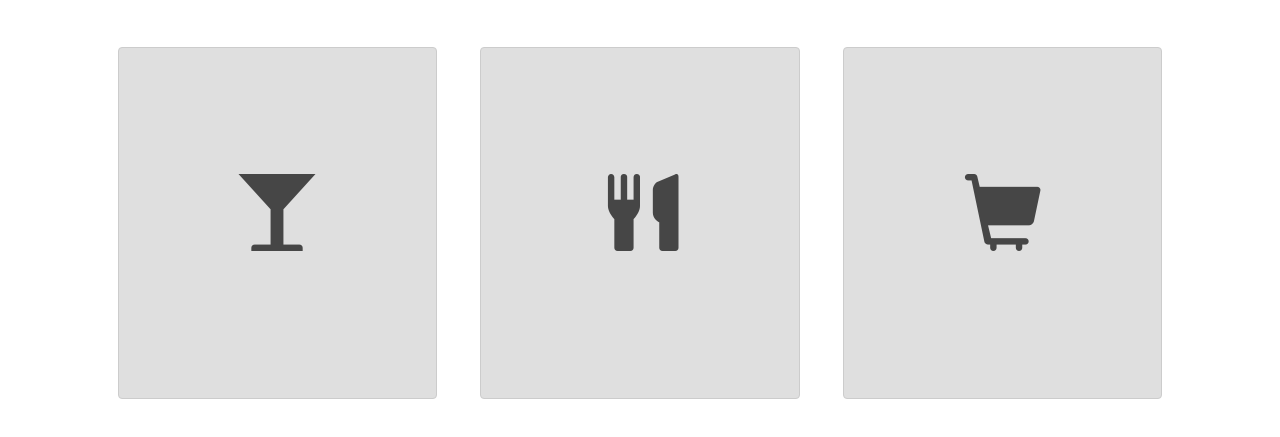
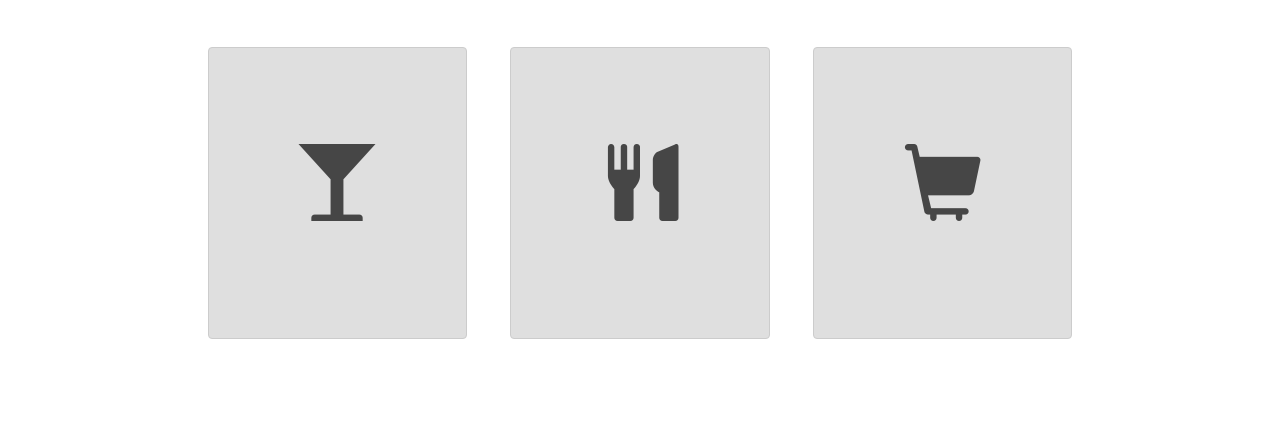
Before and after one commit to PDX-TAJ/angular-seed, a website: page app/index.html at #/view1 in a window 1280 px wide. Shown: the part 123-560 px from the top of the page. Drawn offline with nearby package versions, Linux system fonts and the light colour scheme; some packages are replaced by stand-ins of ours.

Commit message:
Fixed css

```diff
--- a/app/app.css
+++ b/app/app.css
@@ -31,9 +31,23 @@ body {
   padding: 0;
 }
 
-.home-button {
+.rest-button {
   font-size: 5.5em;
-  padding: 120px 120px 120px 120px;
+  padding: 90px 90px 90px 90px;
+  margin: 50px 20px 20px 20px;
+  color: #464646;
+  background-color: #dfdfdf;
+}
+.bar-button {
+  font-size: 5.5em;
+  padding: 90px 90px 90px 90px;
+  margin: 50px 20px 20px 20px;
+  color: #464646;
+  background-color: #dfdfdf;
+}
+.cart-button {
+  font-size: 5.5em;
+  padding: 90px 90px 90px 90px;
   margin: 50px 20px 20px 20px;
   color: #464646;
   background-color: #dfdfdf;
--- a/app/view1/view1.html
+++ b/app/view1/view1.html
@@ -3,13 +3,13 @@
 </div>
 
 <div class="text-center">
-    <button class="btn btn-default home-button">
+    <button class="btn btn-default bar-button">
         <span class="glyphicon glyphicon-glass" aria-hidden="true"></span>
     </button>
-    <button class="btn btn-default home-button">
+    <button class="btn btn-default rest-button">
         <span class="glyphicon glyphicon-cutlery" aria-hidden="true"></span>
     </button>
-    <button class="btn btn-default home-button">
+    <button class="btn btn-default cart-button">
         <span class="glyphicon glyphicon-shopping-cart" aria-hidden="true"></span>
     </button>
 </div>
```
